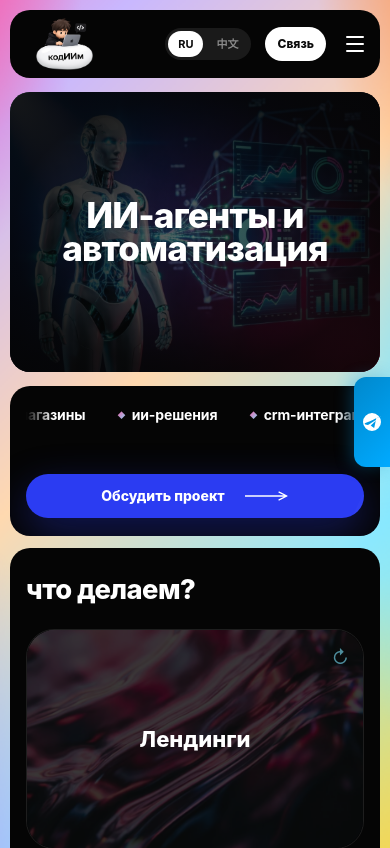
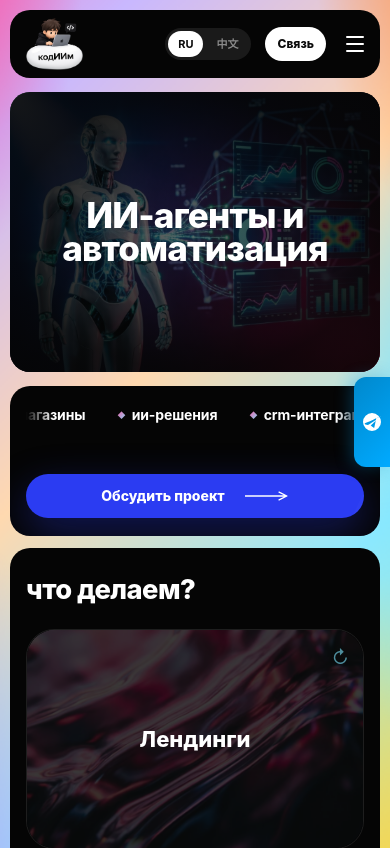
Before and after one commit to maxxmoto/kodiiim, a React (Vite) app: page / in a window 390 px wide. Shown: the top 848 px of the page. Built offline with nearby package versions, Linux system fonts and the light colour scheme; a small style sheet from the web is missing.

Commit message:
Move logo further left on mobile

```diff
--- a/src/index.css
+++ b/src/index.css
@@ -1628,7 +1628,7 @@ textarea.field {
     gap: 8px;
   }
   .logo {
-    margin-left: 16px;
+    margin-left: 6px;
   }
   .logo img {
     height: 59px;
```
